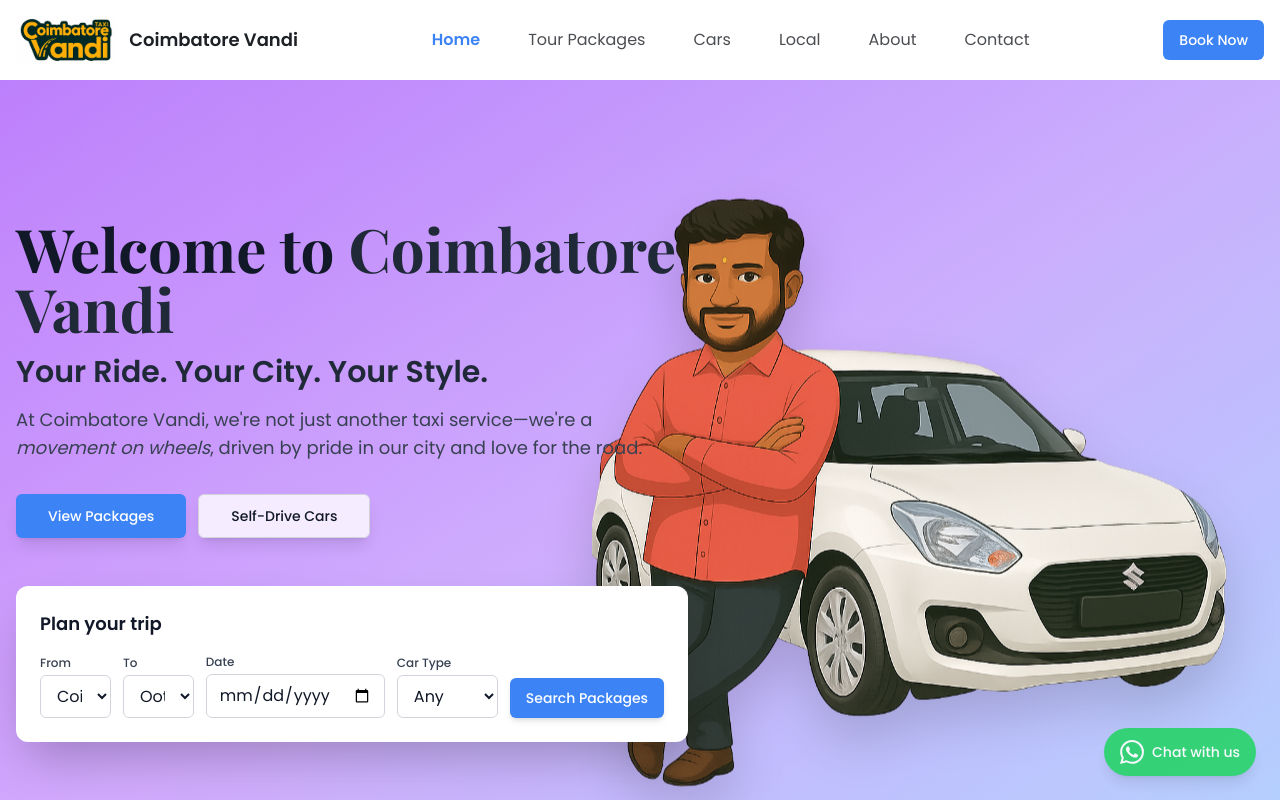
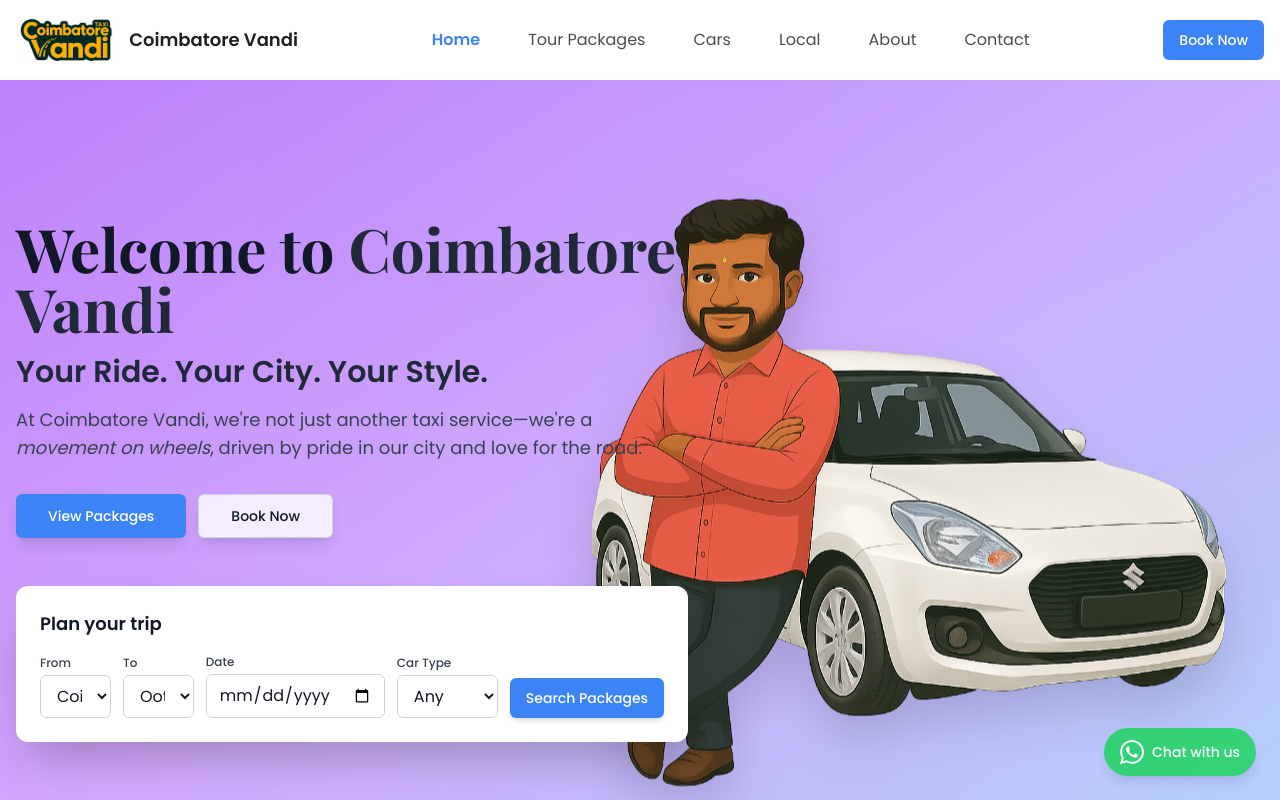
Before and after one commit to Akash-AK-01/CoimbatoreVandi, a React (Vite) app: page / in a window 1280 px wide. Shown: the top 800 px of the page. Built offline with nearby package versions, Linux system fonts and the light colour scheme.

Commit message:
Change Self-Drive Cars button to Book Now

```diff
--- a/src/pages/Home.jsx
+++ b/src/pages/Home.jsx
@@ -135,7 +135,7 @@
             </p>
             <div className="flex gap-3 mb-12">
               <Link to="/packages"><Button size="lg" className="shadow-lg hover:shadow-xl transform hover:scale-105 transition-all">View Packages</Button></Link>
-              <Link to="/vehicles"><Button size="lg" variant="outline" className="bg-white/80 border-gray-300 text-gray-900 hover:bg-white shadow-lg hover:shadow-xl transform hover:scale-105 transition-all">Self-Drive Cars</Button></Link>
+              <Link to="/vehicles"><Button size="lg" variant="outline" className="bg-white/80 border-gray-300 text-gray-900 hover:bg-white shadow-lg hover:shadow-xl transform hover:scale-105 transition-all">Book Now</Button></Link>
             </div>
 
             {/* Quick Search */}
```
